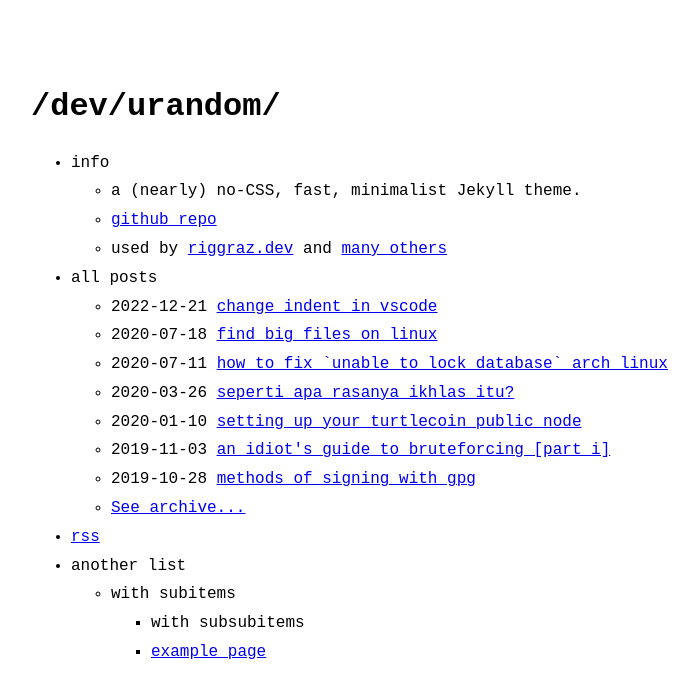
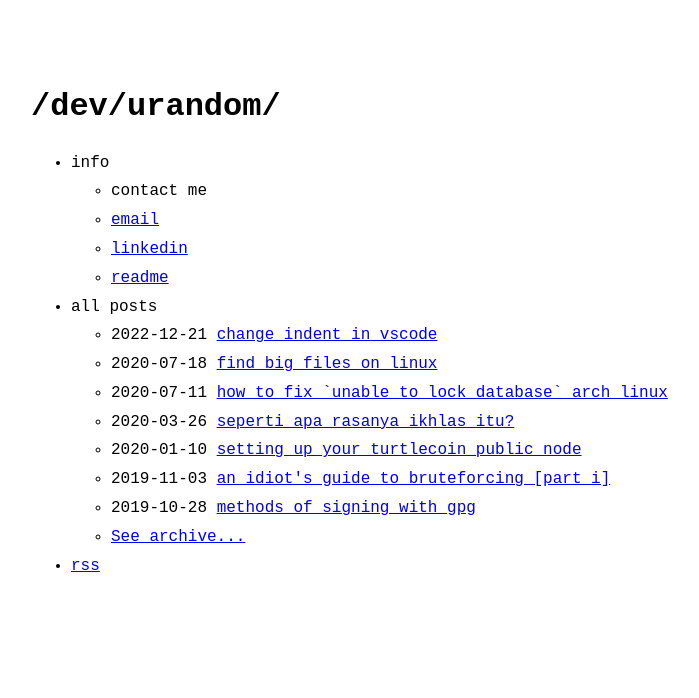
Before and after one commit to nikotidar/nikotidar.github.io, a Jekyll site: the page built from index.md, in a window 1280 px wide. Shown: the top 698 px of the page, without its empty margins (289-988 px from the left). Built offline with Jekyll 4.4.1, drawn with Linux system fonts in a browser that asks for light colours.

```diff
--- a/_data/menu.yml
+++ b/_data/menu.yml
@@ -4,10 +4,13 @@
 entries:
   - title: info
     entries:
-      - title: a (nearly) no-CSS, fast, minimalist Jekyll theme.
-      - title: github repo
-        url: https://github.com/riggraz/no-style-please
-      - title: "used by <a href='https://riggraz.dev'>riggraz.dev</a> and <a href='https://github.com/riggraz/no-style-please/network/dependents'>many others</a>"
+      - title: contact me
+      - title: email
+        url: mailto:iko.tidar@gmail.com
+      - title: linkedin
+        url: https://www.linkedin.com/in/randalltux/
+      - title: readme
+        url: https://nikotidar.github.io/about
 
   - title: all posts
     post_list:
@@ -18,11 +21,3 @@ entries:
 
   - title: rss
     url: feed.xml
-
-  - title: another list
-    entries:
-      - title: with subitems
-        entries:
-          - title: with subsubitems
-          - title: example page
-            url: about
```
